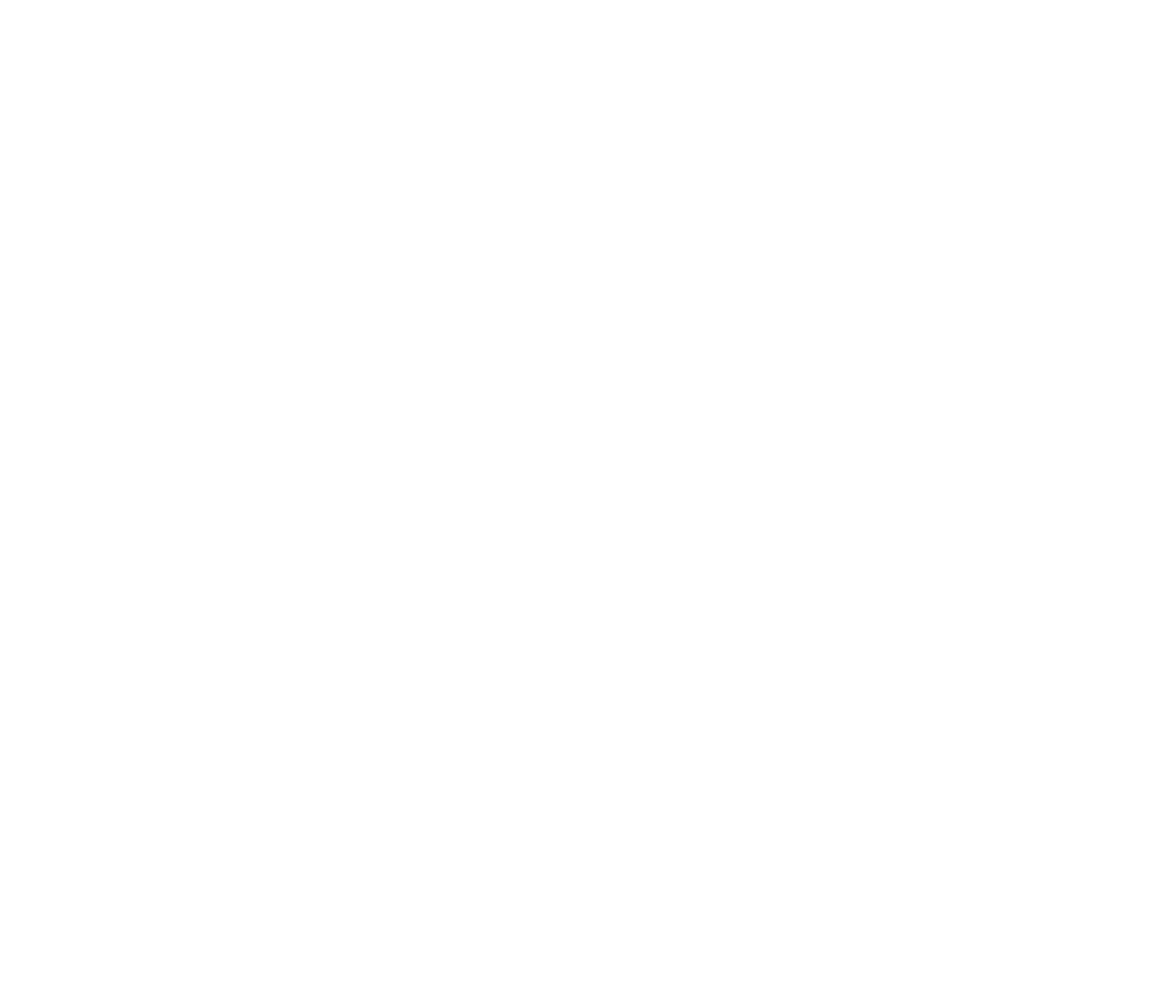
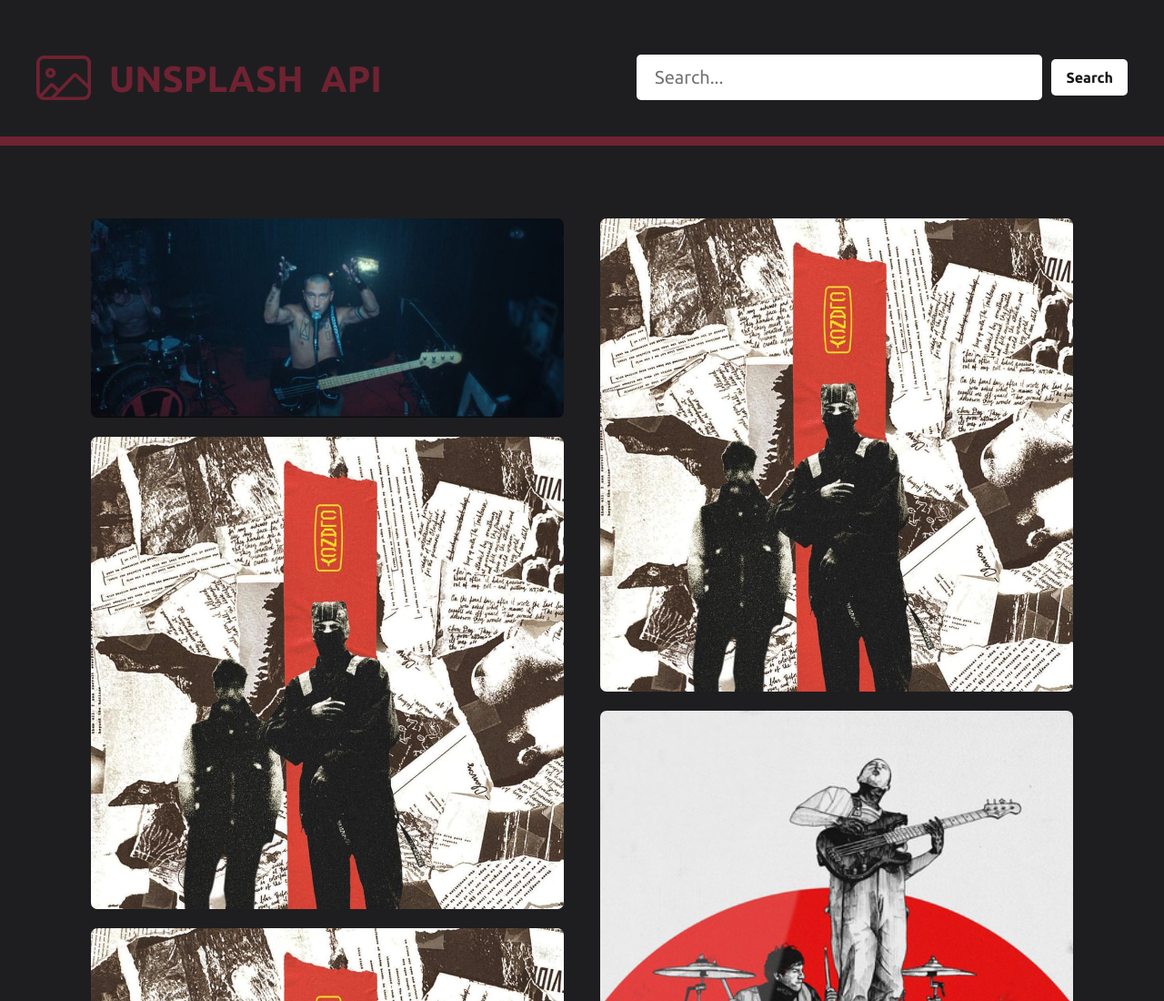
Before and after one commit to OlyaTru/image-gallery, a plain HTML site: page image-gallery/index.html in a window 1280 px wide. Shown: the top 1100 px of the page at 91% size. Before the commit the page ends 800 px from the top, so only its background shows below. Drawn offline with Linux system fonts and the light colour scheme.

Commit message:
feat: add html code and styles css

```diff
--- a/image-gallery/index.html
+++ b/image-gallery/index.html
@@ -3,9 +3,61 @@
 <head>
     <meta charset="UTF-8">
     <meta name="viewport" content="width=device-width, initial-scale=1.0">
-    <title>Document</title>
+    <title>Image Gallery</title>
+    <link rel="stylesheet" href="style.css">
+    <link rel="icon" href="../image-gallery/img/logo.png" type="image/png">
 </head>
 <body>
-
+    <div class="wrapper-body">
+        <header>
+            <div class="wrapper-header">
+                <div class="header-logo">
+                    <img src="../image-gallery/img/logo.png" alt="camera">
+                    <h1>UNSPLASH&nbsp;&nbsp;API</h1>
+                </div>
+                <div class="header-search">
+                    <input type="text" placeholder="Search...">
+                    <button>Search</button>
+                </div>
+            </div>
+        </header>
+        <main>
+            <div class="wrapper-main">
+                <ul class="main-images">
+                    <li class="card">
+                        <img src="../image-gallery/img/player-img01.jpg" alt="image">
+                    </li>
+                    <li class="card">
+                        <img src="../image-gallery/img/player-img02.jpg" alt="image">
+                    </li>
+                    <li class="card">
+                        <img src="../image-gallery/img/player-img02.jpg" alt="image">
+                    </li>
+                    <li class="card">
+                        <img src="../image-gallery/img/player-img04.jpg" alt="image">
+                    </li>
+                    <li class="card">
+                        <img src="../image-gallery/img/player-img05.jpg" alt="image">
+                    </li>
+                    <li class="card">
+                        <img src="../image-gallery/img/player-img06.jpg" alt="image">
+                    </li>
+                    <li class="card">
+                        <img src="../image-gallery/img/player-img07.jpg" alt="image">
+                    </li>
+                    <li class="card">
+                        <img src="../image-gallery/img/player-img08.jpg" alt="image">
+                    </li>
+                    <li class="card">
+                        <img src="../image-gallery/img/player-img01.jpg" alt="image">
+                    </li>
+                </ul>
+            </div>
+        </main>
+        <footer>
+            <div class="wrapper-footer"></div>
+        </footer>
+    </div>
+    <script src="script.js"></script>
 </body>
 </html>
--- a/image-gallery/style.css
+++ b/image-gallery/style.css
@@ -0,0 +1,112 @@
+@import url('https://fonts.googleapis.com/css2?family=Ubuntu:ital,wght@0,300;0,400;0,500;0,700;1,300;1,400;1,500;1,700&display=swap');
+
+* {
+    margin: 0;
+    padding: 0;
+    box-sizing: border-box;
+    font-family: Ubuntu, Tahoma, sans-serif;
+    font-size: 20px;
+}
+
+.wrapper-body {
+    height: 100%;
+    width: 100%;
+    background-color: rgb(30, 30, 32);
+}
+
+header {
+    width: 100%;
+}
+
+.wrapper-header {
+    width: 100%;
+    padding: 2rem;
+    padding-top: 3rem;
+    display: flex;
+    flex-direction: row;
+    justify-content: space-between;
+    border-bottom: 0.5rem solid #6f2232;
+}
+
+.header-logo {
+    width: 30%;
+    display: flex;
+    align-items: end;
+}
+
+.header-logo > img {
+    width: 3rem;
+}
+
+h1 {
+    font-size: 2rem;
+    font-weight: 600;
+    color: #6f2232;
+    padding-left: 1rem;
+}
+
+.header-search {
+    display: flex;
+    align-items: center;
+    width: 45%;
+    height: 2.5rem;
+}
+
+.header-search input {
+    width: 100%;
+    height: 100%;
+    outline: none;
+    border: none;
+    border-radius: 5px;
+    padding-left: 1rem;
+    margin-right: 0.5rem;
+}
+
+.header-search button {
+    height: 2rem;
+    appearance: none;
+    border: 0.2rem;
+    border-radius: 5px;
+    background: white;
+    color: rgb(22, 22, 24);
+    padding: 8px 16px;
+    text-decoration: none;
+    font-size: 16px;
+    cursor: pointer;
+    font-weight: 600;
+    transition: all ease-in-out 0.4s;
+}
+
+.header-search button:hover {
+    box-shadow: 0 0 0 0.2rem white, 0 0 0 0.4rem #6f2232;
+}
+
+
+.wrapper-main {
+    max-width: 95%;
+    padding: 2rem;
+    padding-top: 3rem;
+    display: flex;
+    flex-direction: column;
+    align-items: center;
+    margin-left: auto;
+    margin-right: auto;
+}
+
+.wrapper-main .main-images {
+    max-width: 95%;
+    gap: 2rem;
+    margin-top: 1rem;
+    columns: 3 25rem;
+}
+
+.main-images .card {
+    list-style: none;
+    margin-bottom: 0.8rem;
+    border-radius: 5px;
+}
+
+.main-images img {
+    width: 100%;
+    border-radius: 7px;
+}
```
Also changed, not shown: image-gallery/img/logo.png (added), image-gallery/img/player-img01.jpg (added), image-gallery/img/player-img02.jpg (added), image-gallery/img/player-img03.jpg (added), image-gallery/img/player-img04.jpg (added), image-gallery/img/player-img05.jpg (added), image-gallery/img/player-img06.jpg (added), image-gallery/img/player-img07.jpg (added), image-gallery/img/player-img08.jpg (added), image-gallery/img/player-img09.jpg (added).
